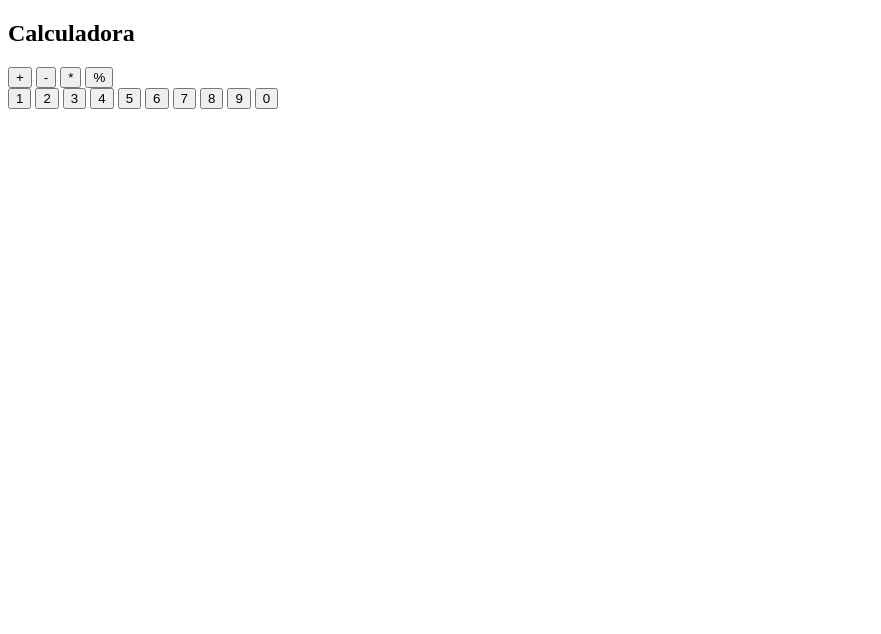
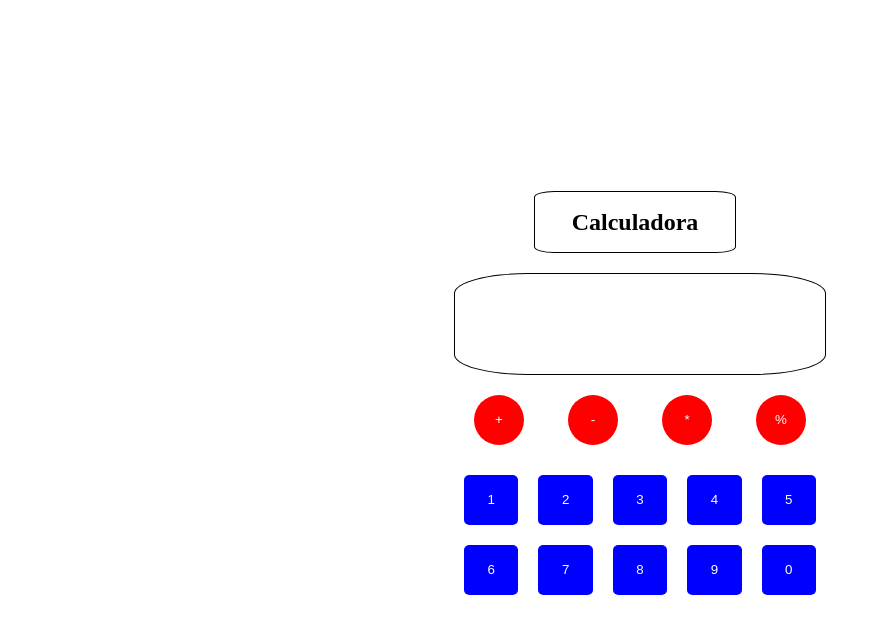
Before and after one commit to Kandresdiaz/Calculadora, a plain HTML site: page index.html in a window 1280 px wide. Shown: the whole page, without its empty margins (0-881 px from the left). Drawn offline with Linux system fonts and the light colour scheme; the site is published under a folder, as on GitHub Pages, so addresses that start at the root find nothing.

Commit message:
third commit

```diff
--- a/index.html
+++ b/index.html
@@ -4,7 +4,7 @@
     <meta charset="UTF-8">
     <meta http-equiv="X-UA-Compatible" content="IE=edge">
     <meta name="viewport" content="width=device-width, initial-scale=1.0">
-    <link rel="stylesheet" href="/Calculadora/style.css">
+    <link rel="stylesheet" href="./style.css">
     <link rel="icon" href="./imagenes/calculator-fill.svg">
     <title>Calculadora</title>
 </head>
```
